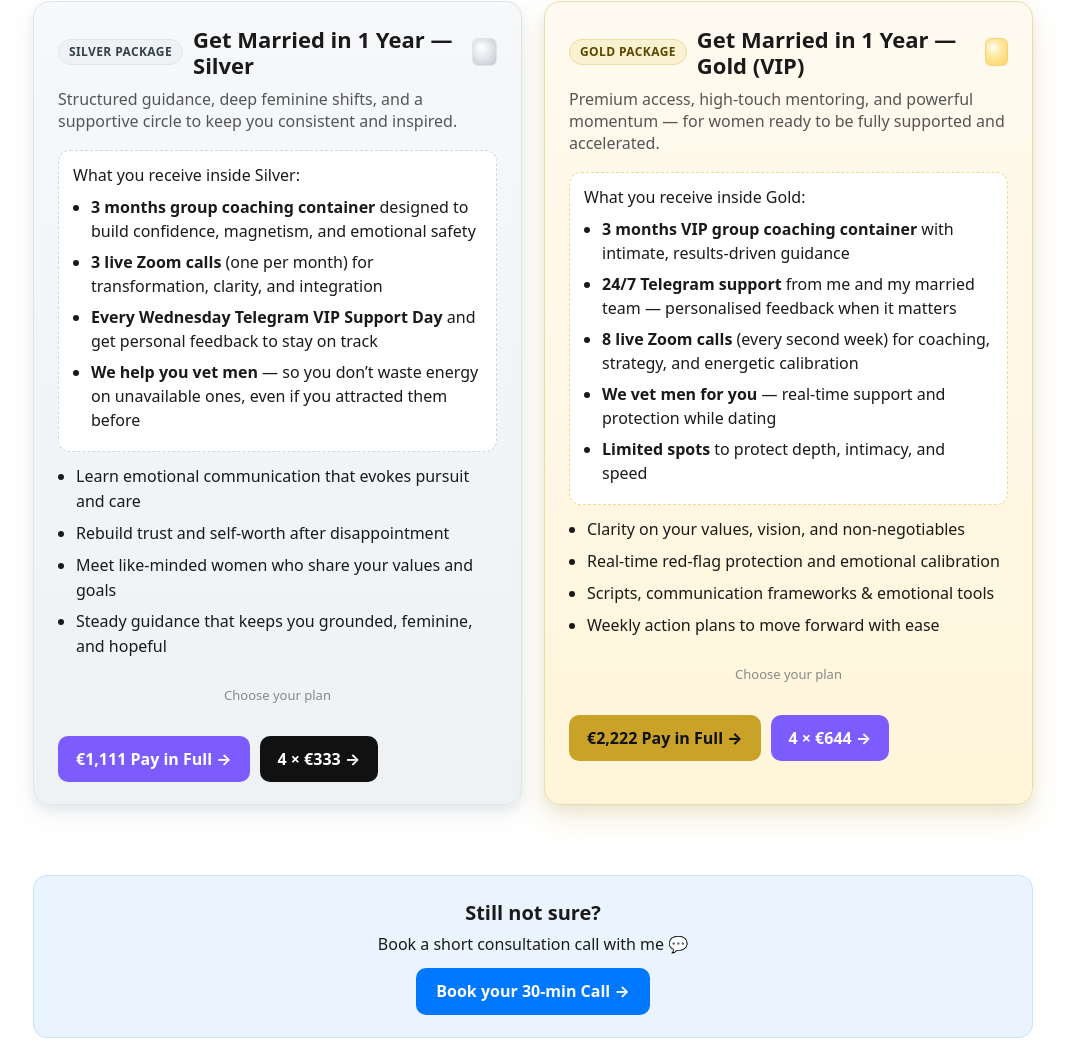
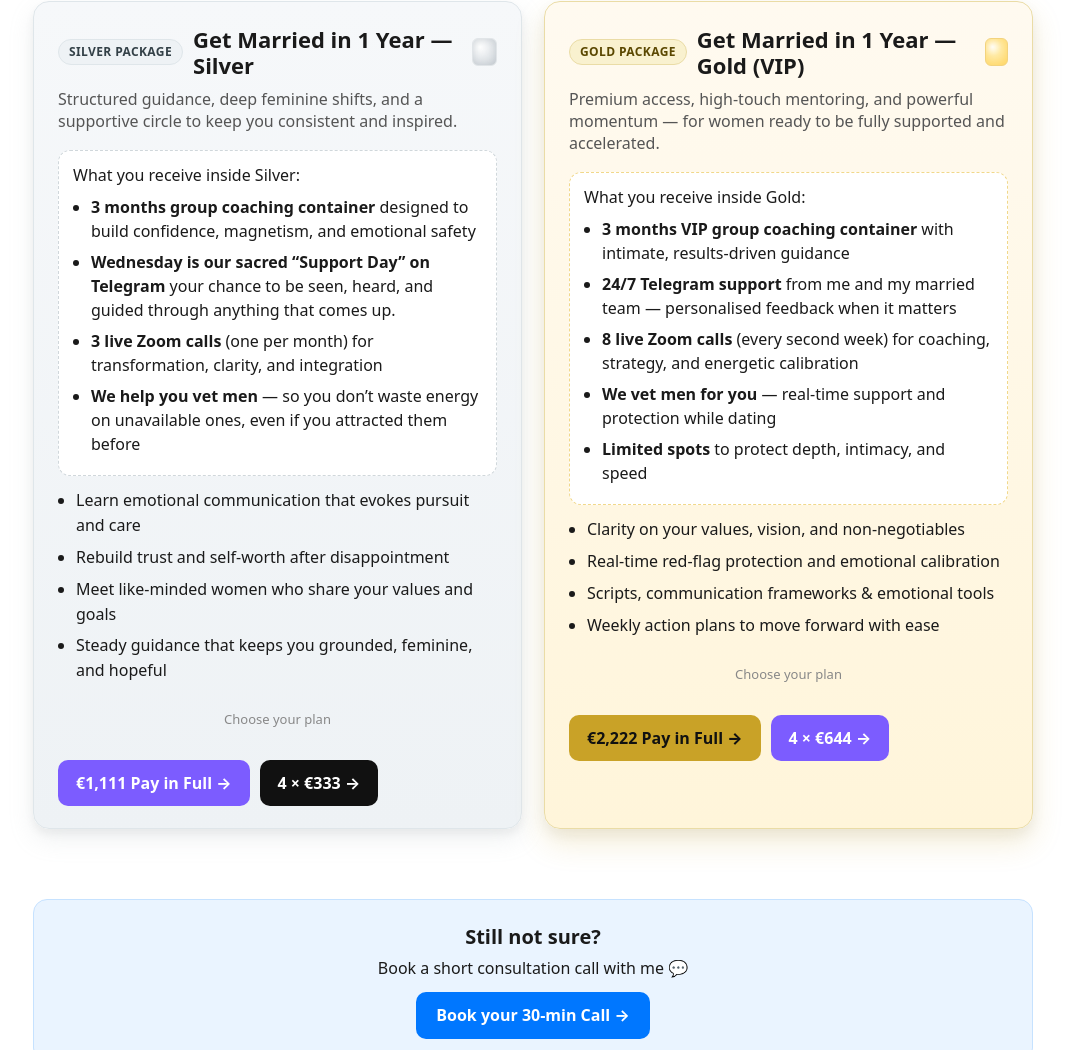
Before and after one commit to mrumenov-cyber/NotReadyToDate, a plain HTML site: page index.html in a window 1280 px wide. Shown: the part 863-1913 px from the top of the page, without its empty margins (107-1180 px from the left). Drawn offline with Linux system fonts and the light colour scheme.

Commit message:
Update index.html

```diff
--- a/index.html
+++ b/index.html
@@ -174,8 +174,8 @@
           What you receive inside Silver:
           <ul style="margin:8px 0 0 18px">
             <li><strong>3 months group coaching container</strong> designed to build confidence, magnetism, and emotional safety</li>
+            <li><strong>Wednesday is our sacred “Support Day” on Telegram </strong> your chance to be seen, heard, and guided through anything that comes up.</li>
             <li><strong>3 live Zoom calls</strong> (one per month) for transformation, clarity, and integration</li>
-            <li><strong>Every Wednesday Telegram VIP Support Day</strong> and get personal feedback to stay on track</li>
             <li><strong>We help you vet men</strong> — so you don’t waste energy on unavailable ones, even if you attracted them before</li>
           </ul>
         </div>
```
